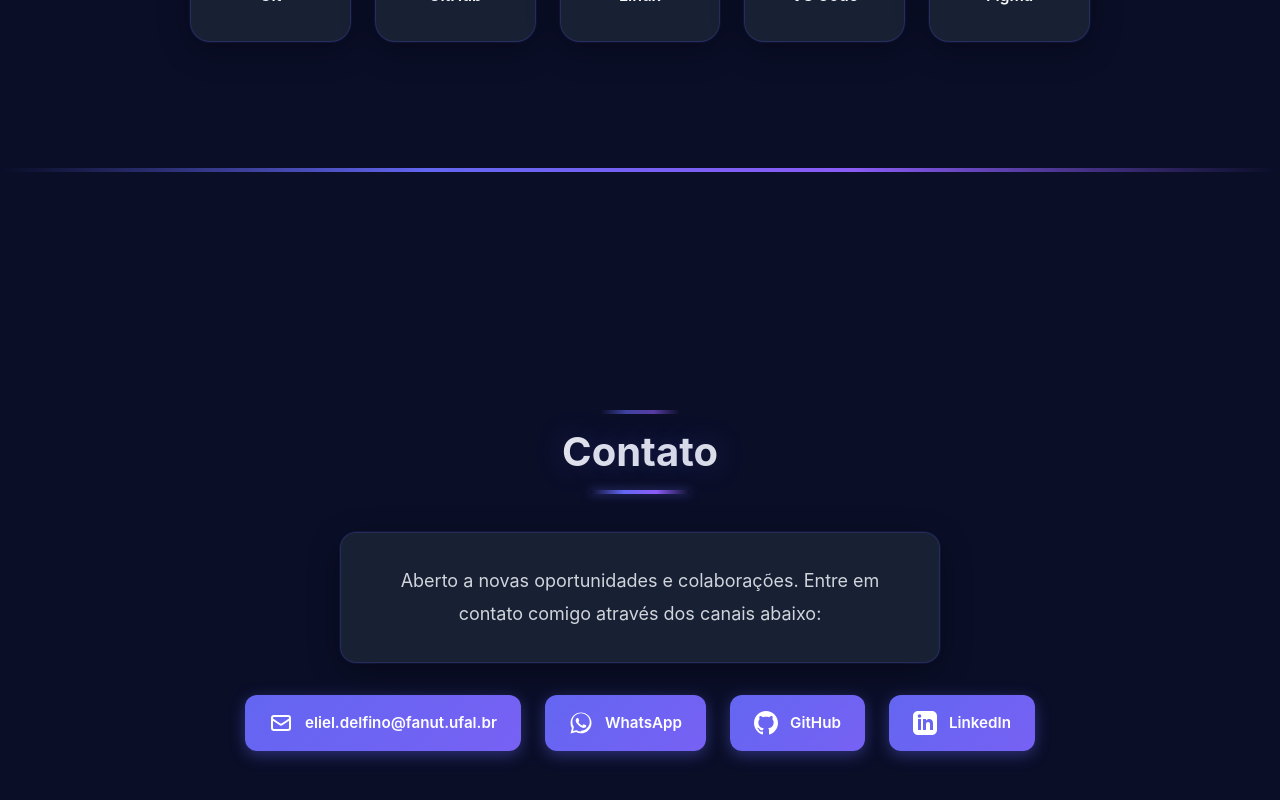
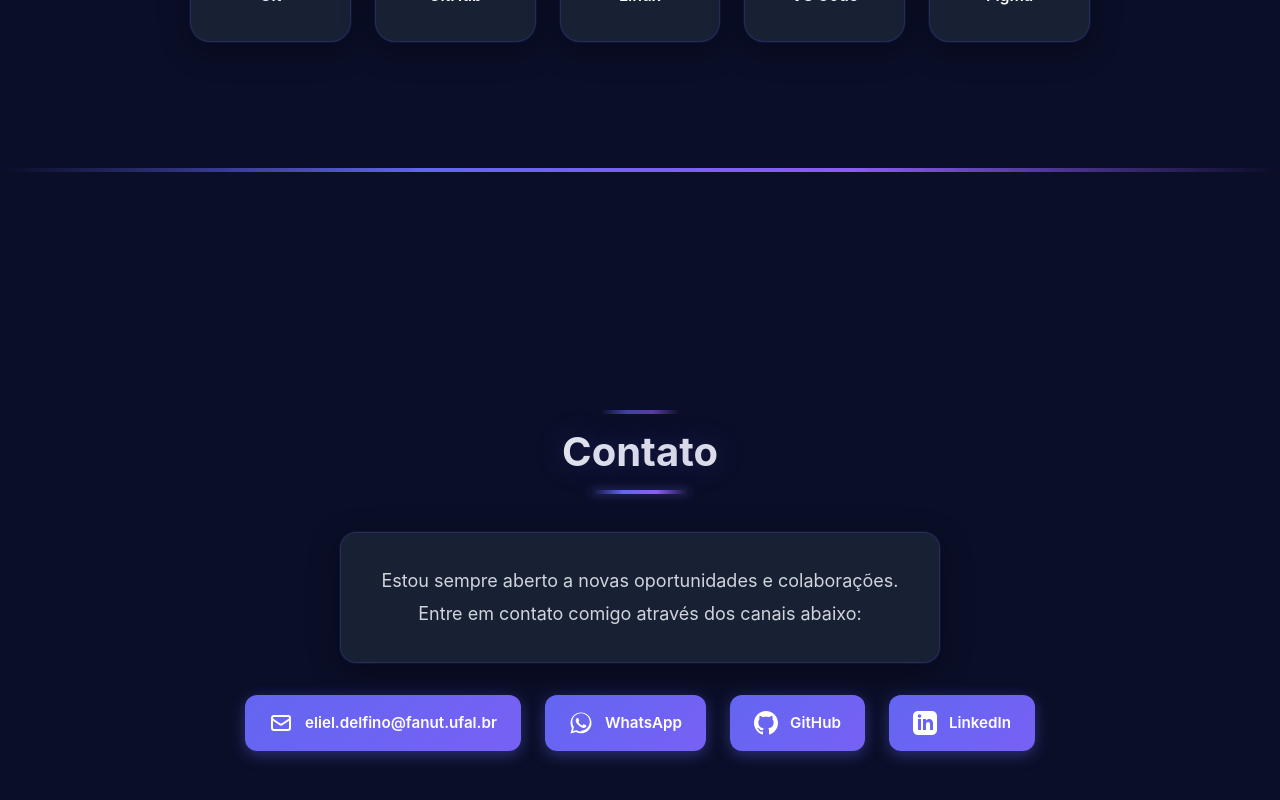
Before and after one commit to ElielDelfino/portfolio, a React app: page / in a window 1280 px wide. Shown: the part 2573-3373 px from the top of the page. Built offline with nearby package versions, Linux system fonts and the light colour scheme; the HTML template or start-up script is replaced by a standard one.

Commit message:
deploy contact-description

```diff
--- a/src/components/Contact.tsx
+++ b/src/components/Contact.tsx
@@ -6,7 +6,7 @@ function Contact() {
         <div className="contact-content">
           <div className="contact-description-wrapper">
             <p className="contact-description">
-              Aberto a novas oportunidades e colaborações. Entre em
+              Estou sempre aberto a novas oportunidades e colaborações. Entre em
               contato comigo através dos canais abaixo:
             </p>
           </div>
```
